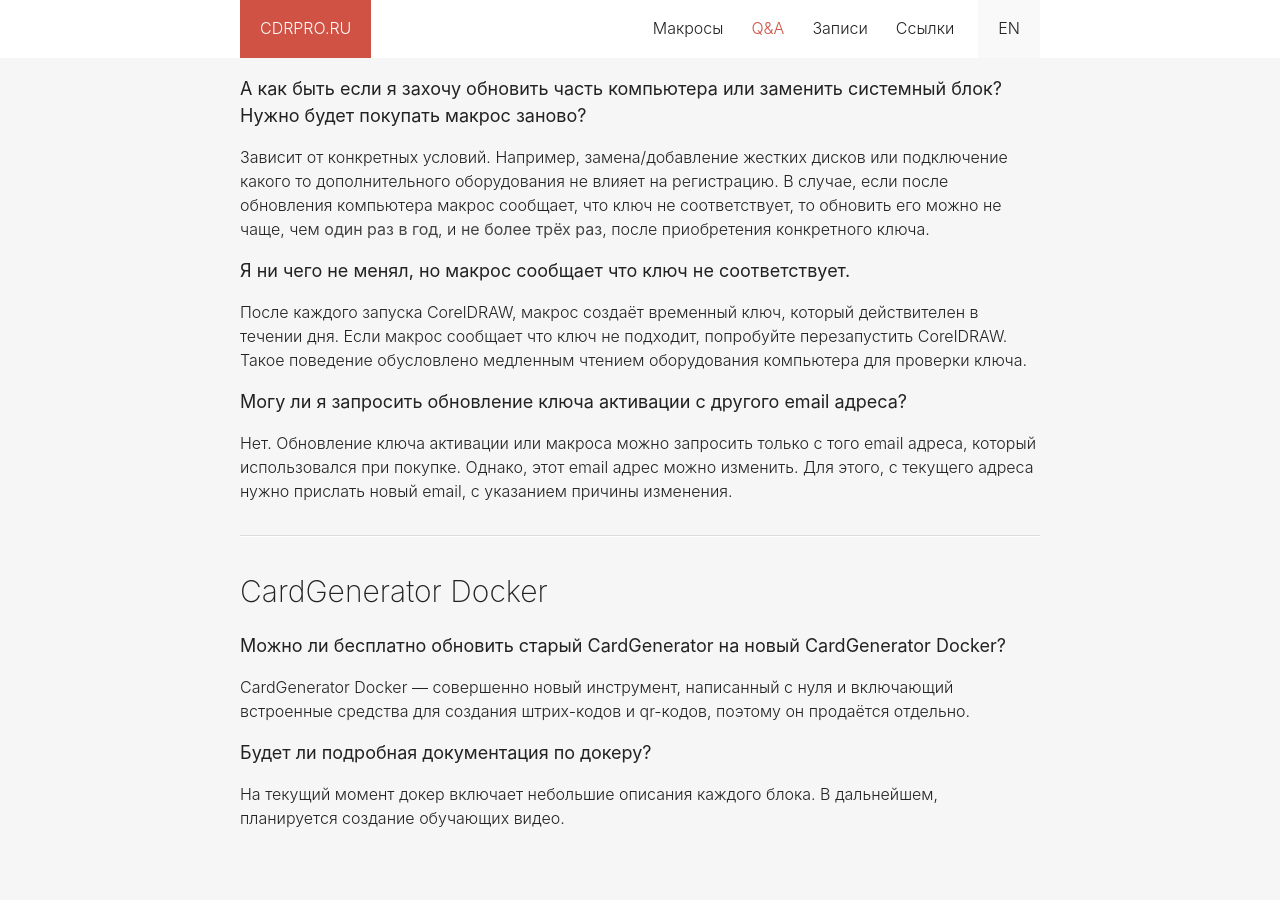
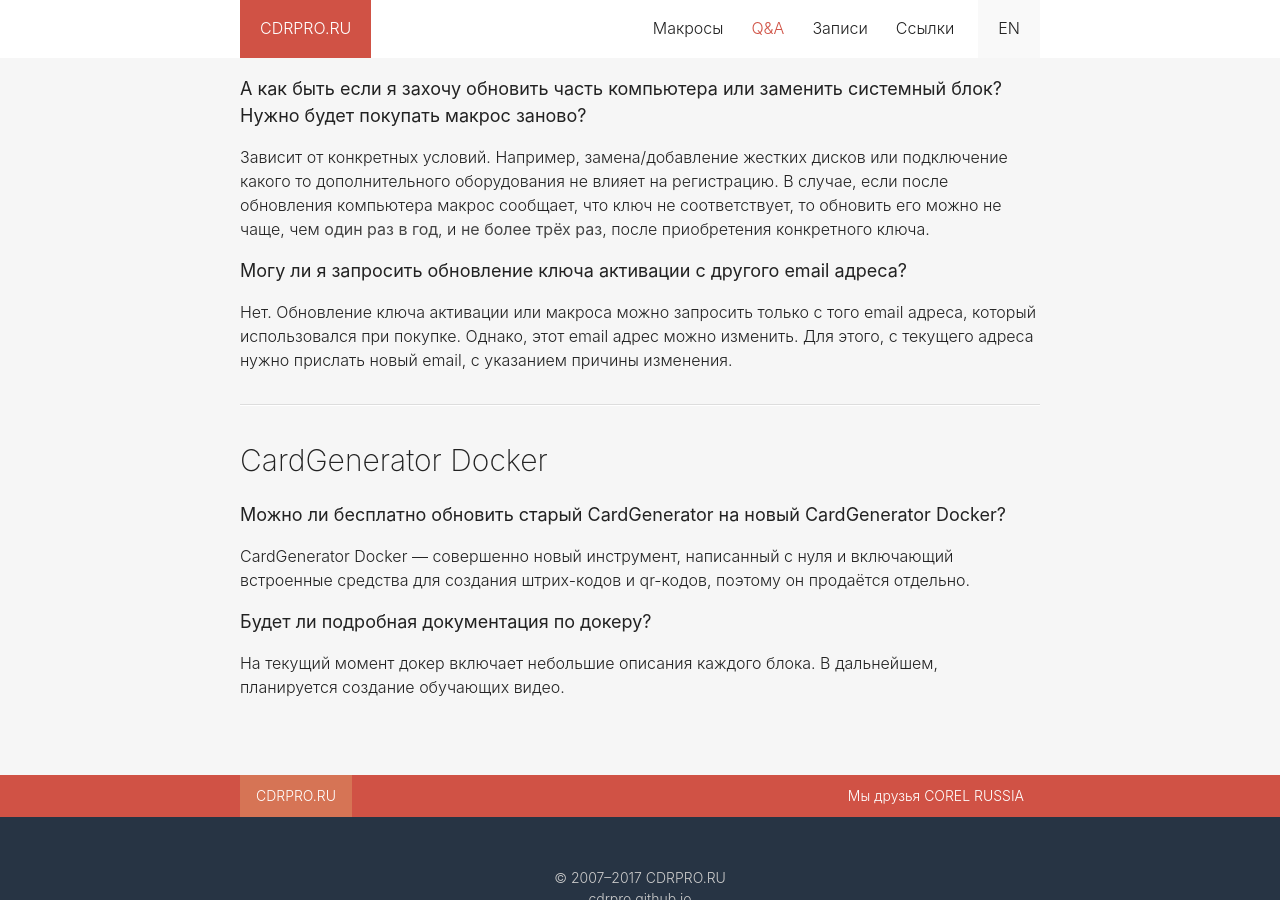
Before and after one commit to cdrpro/cdrpro.github.io, a Jekyll site: the page built from macros/question-answer.md, in a window 1280 px wide and 900 px high, scrolled down 968 px. Built offline with Jekyll 4.4.1, drawn with Linux system fonts in a browser that asks for light colours.

Commit message:
Fixed Q&A

```diff
--- a/macros/question-answer.md
+++ b/macros/question-answer.md
@@ -47,12 +47,6 @@ permalink: /macros/question-answer/
 что ключ не соответствует, то обновить его можно не чаще, чем **один раз в год**, и **не более трёх раз**,
 после приобретения конкретного ключа.
 
-#### Я ни чего не менял, но макрос сообщает что ключ не соответствует.
-
-После каждого запуска CorelDRAW, макрос создаёт временный ключ, который действителен в течении дня.
-Если макрос сообщает что ключ не подходит, попробуйте перезапустить CorelDRAW. Такое поведение обусловлено
-медленным чтением оборудования компьютера для проверки ключа.
-
 #### Могу ли я запросить обновление ключа активации с другого email адреса?
 
 Нет. Обновление ключа активации или макроса можно запросить только с того email адреса,
```
